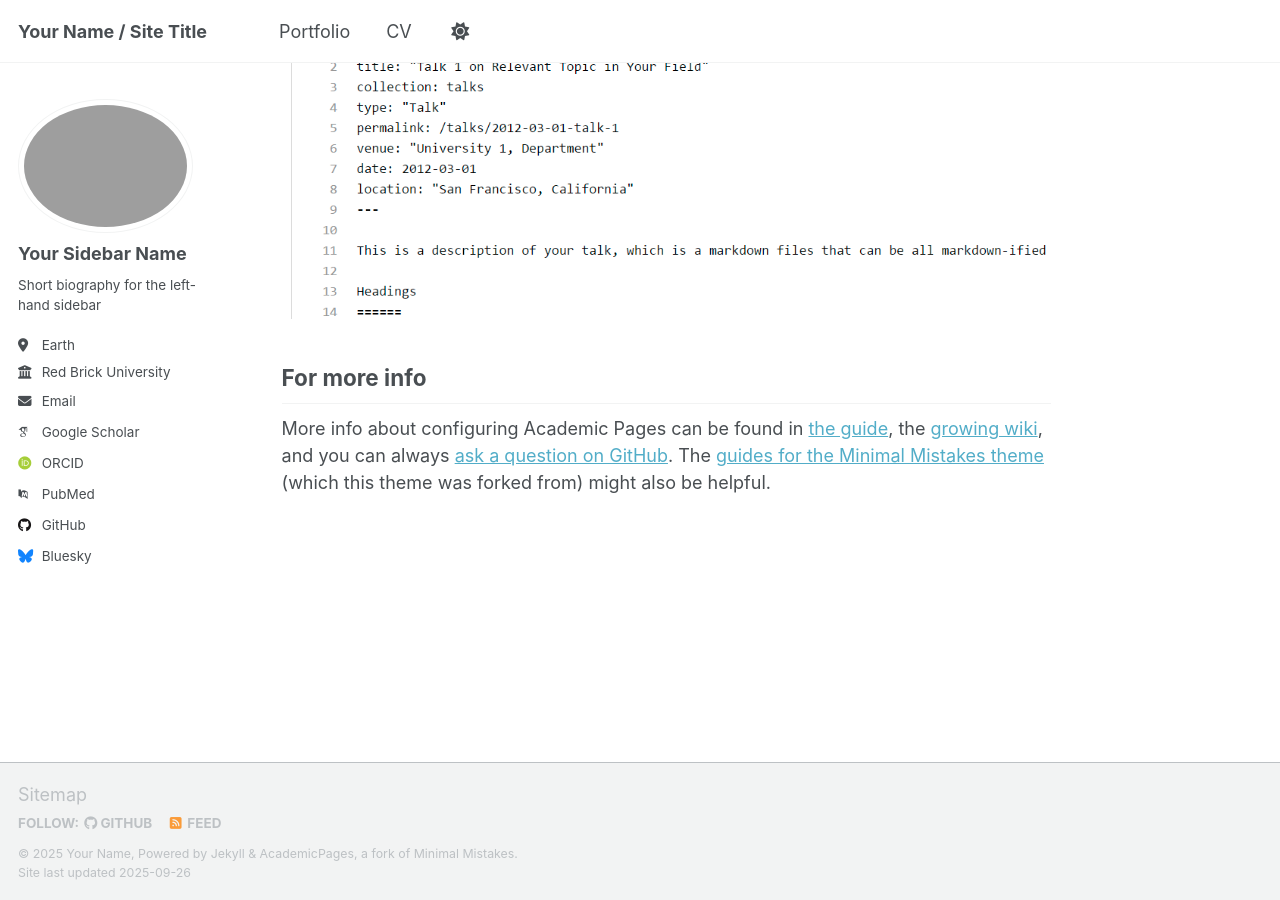
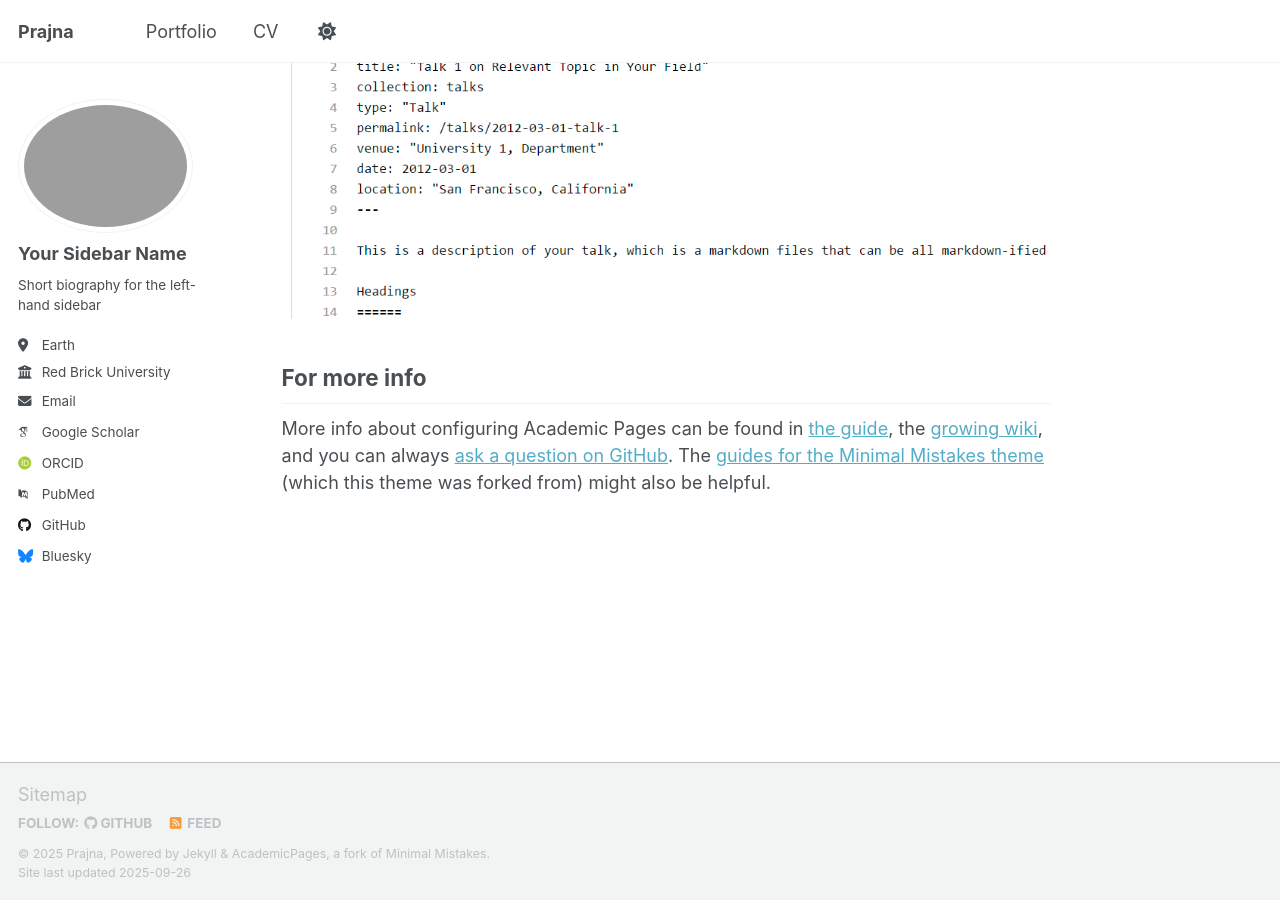
Before and after one commit to RaveliaRaes/praj.github.io, a Jekyll site: the page built from _pages/about.md, in a window 1280 px wide and 900 px high, scrolled down 2880 px. Built offline with Jekyll 4.4.1, drawn with Linux system fonts in a browser that asks for light colours; some web fonts are replaced; a script that is not in the unit is left out.

Commit message:
Update _config.yml

```diff
--- a/_config.yml
+++ b/_config.yml
@@ -9,14 +9,14 @@
 # Basic Site Settings
 locale                   : "en-US"
 site_theme               : "default" # Currently available options are "default", "air"
-title                    : "Your Name / Site Title"
+title                    : "Prajna"
 title_separator          : "-"
-name                     : &name "Your Name"
-description              : &description "Your Name's academic portfolio"   # Update this with a general description of your site, this is the default if not overridden by a page
-url                      : https://academicpages.github.io # The base hostname & protocol for your site e.g. "https://[your GitHub username].github.io",
+name                     : &name "Prajna"
+description              : &description "Prajna's academic portfolio"   # Update this with a general description of your site, this is the default if not overridden by a page
+url                      : https://raveliaraes.github.io/praj.github.io/ # The base hostname & protocol for your site e.g. "https://[your GitHub username].github.io",
                                                            # or if you already have some other page hosted on Github then use "https://[your GitHub username].github.io/[Your Repo Name]"
 baseurl                  : "" # the subpath of your site, e.g. "/blog"
-repository               : "academicpages/academicpages.github.io"
+repository               : "github.com/RaveliaRaes/praj.github.io"
 
 # Site Author - The following control what appear as part of the author content on the side bar.
 #               If a field is blank the icon and link will not appear, otherwise it will be shown.
```
